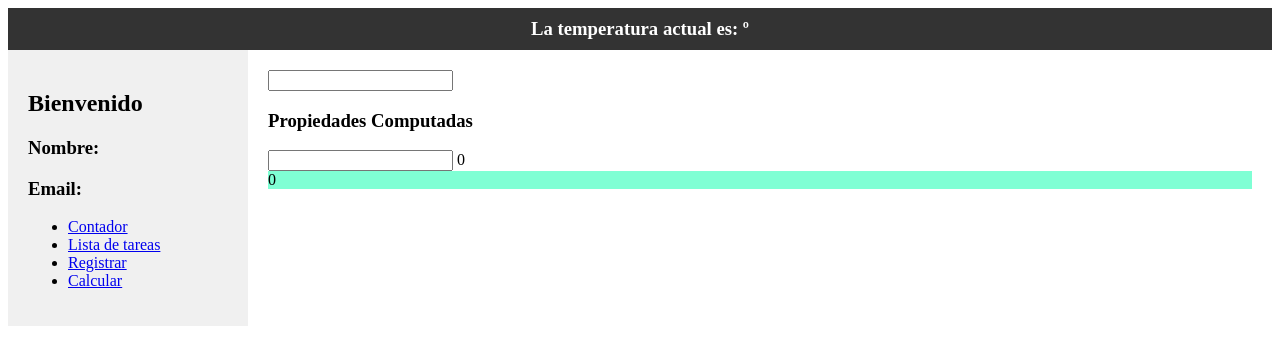
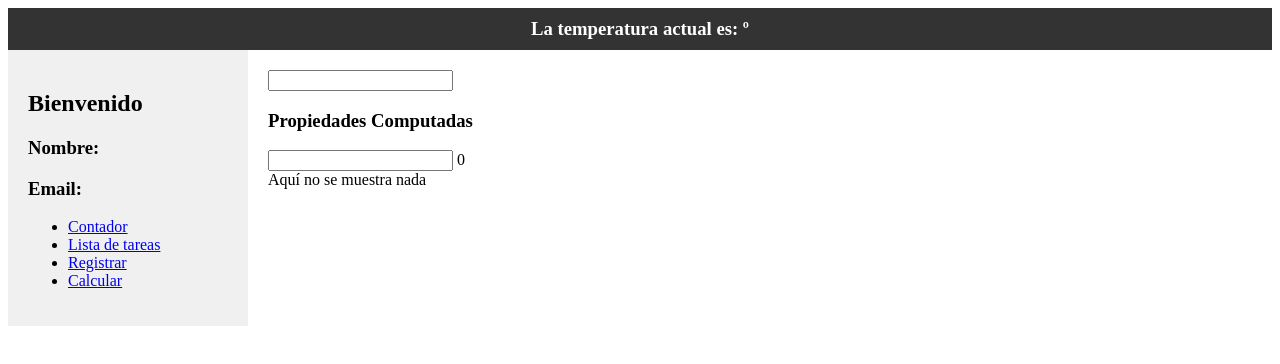
Before and after one commit to Manuel976-code/proyecto-vue, a Vue app: page /calcular in a window 1280 px wide. Shown: the top 364 px of the page. Built offline with nearby package versions, Linux system fonts and the light colour scheme; no server answers.

Commit message:
Propiedades v-show e v-if

```diff
--- a/src/modules/calcular/views/CalcularView.vue
+++ b/src/modules/calcular/views/CalcularView.vue
@@ -2,7 +2,9 @@
     <h3>Propiedades Computadas</h3>
     <input type="text" v-model="valor">
     {{ valorCalculado }}
-    <ResultadoSection :resultado="valorCalculado"></ResultadoSection>
+    <ResultadoSection v-if="mostrarElemento" :resultado="valorCalculado"></ResultadoSection>
+    <div v-else-if="isNaN(valor)">Debe ser un número para calcular</div>
+    <div v-else>Aquí no se muestra nada</div>
 </template>
 
 <script setup>
@@ -12,6 +14,10 @@
     const valorCalculado = computed(()=> {
         return valor.value * 3;
     } )
+
+    const mostrarElemento = computed(()=> {
+        return valor.value > 10;
+    })
 </script>
 
 
```
